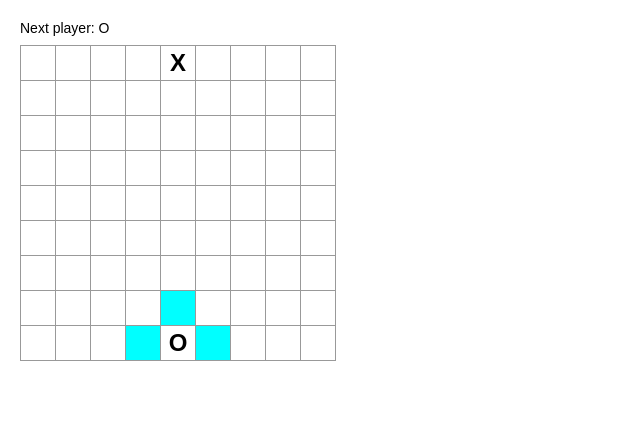
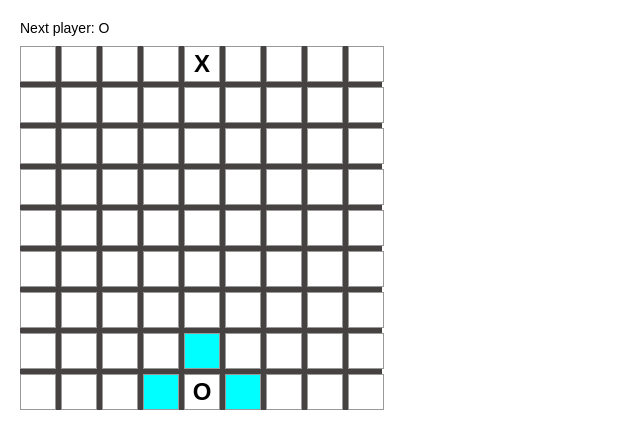
Before and after one commit to care0717/murodor, a React (Create React App) app: page / in a window 1280 px wide. Shown: the top 448 px of the page, without its empty margins (0-640 px from the left). Built offline with nearby package versions, Linux system fonts and the light colour scheme.

Commit message:
feat: make channel

```diff
--- a/src/main/App.css
+++ b/src/main/App.css
@@ -13,8 +13,24 @@ ol, ul {
   display: table;
 }
 
+.channel-row {
+  clear: both;
+  content: "";
+  display: table;
+  background: #454241;
+}
+
 .status {
   margin-bottom: 10px;
+}
+
+.cross-section {
+  background: #454241;
+  float: left;
+  height: 5px;
+  margin: 0;
+  padding: 0;
+  width: 7px;
 }
 
 .square {
@@ -25,10 +41,26 @@ ol, ul {
   font-weight: bold;
   line-height: 34px;
   height: 34px;
-  margin-right: -1px;
-  margin-top: -1px;
   padding: 0;
   text-align: center;
+  width: 34px;
+}
+
+.verticalChannel {
+  background: #454241;
+  margin: 0;
+  float: left;
+  height: 36px;
+  padding: 0;
+  width: 5px;
+}
+.horizontalChannel {
+  background: #454241;
+  float: left;
+  margin: 0;
+  line-height: 5px;
+  height: 5px;
+  padding: 0;
   width: 34px;
 }
 
--- a/src/main/Board.tsx
+++ b/src/main/Board.tsx
@@ -1,4 +1,6 @@
 import * as React from "react";
+import Channel from "./Channel";
+import CrossSection from "./CrossSection";
 import Square from "./Square";
 
 interface IState {
@@ -27,9 +29,12 @@ class Board extends React.Component<{}, IState> {
       winner != null
         ? "Winner: " + winner
         : "Next player: " + this.getMyself(this.state.meIsNext);
-    const board = range(0, boardSize - 1).map(i => (
-      <div className="board-row">{this.renderLow(i)}</div>
-    ));
+    const board = range(0, boardSize - 1).map(i => [
+      <div className="board-row" key={2 * i}>
+        {this.renderRow(i)}
+      </div>,
+      i !== boardSize - 1 ? this.renderChannelRow(i) : undefined
+    ]);
     return (
       <div>
         <div className="status">{status}</div>
@@ -46,17 +51,35 @@ class Board extends React.Component<{}, IState> {
     return squares;
   }
 
-  private renderLow(n: number) {
+  private renderChannelRow(i: number) {
+    return (
+      <div className="channel-row" key={2 * i + 1}>
+        {range(0, boardSize - 2).map(j => [
+          <Channel direction="horizontal" key={2 * j} />,
+          <CrossSection key={2 * j + 1} />
+        ])}
+        <Channel direction="horizontal" key={2 * (boardSize - 1)} />
+      </div>
+    );
+  }
+
+  private renderRow(n: number) {
     const renderSquare = (i: number, j: number) => {
-      return (
+      return [
         <Square
           value={this.state.squares[i][j]}
           canMove={this.getAroundMe(this.getMyself(this.state.meIsNext)).some(
             list => list[0] === i && list[1] === j
           )}
           onClick={this.handleClick(i, j)}
-        />
-      );
+          key={1}
+        />,
+        j !== boardSize - 1 ? (
+          <Channel direction="vertical" key={2} />
+        ) : (
+          undefined
+        )
+      ];
     };
     return range(0, boardSize - 1).map(j => renderSquare(n, j));
   }
--- /dev/null
+++ b/src/main/Channel.tsx
@@ -0,0 +1,13 @@
+import * as React from "react";
+
+interface Props {
+  direction: string;
+}
+
+class Channel extends React.Component<Props, {}> {
+  public render() {
+    return <div className={this.props.direction + "Channel"} />;
+  }
+}
+
+export default Channel;
--- /dev/null
+++ b/src/main/CrossSection.tsx
@@ -0,0 +1,7 @@
+import * as React from "react";
+
+const CrossSection = () => {
+  return <div className="cross-section" />;
+};
+
+export default CrossSection;
--- a/tslint.json
+++ b/tslint.json
@@ -10,6 +10,7 @@
   "rulesDirectory": ["tslint-plugin-prettier"],
   "rules": {
     "prettier": true,
-    "no-console": false
+    "no-console": false,
+    "interface-name": false
   }
 }
```
